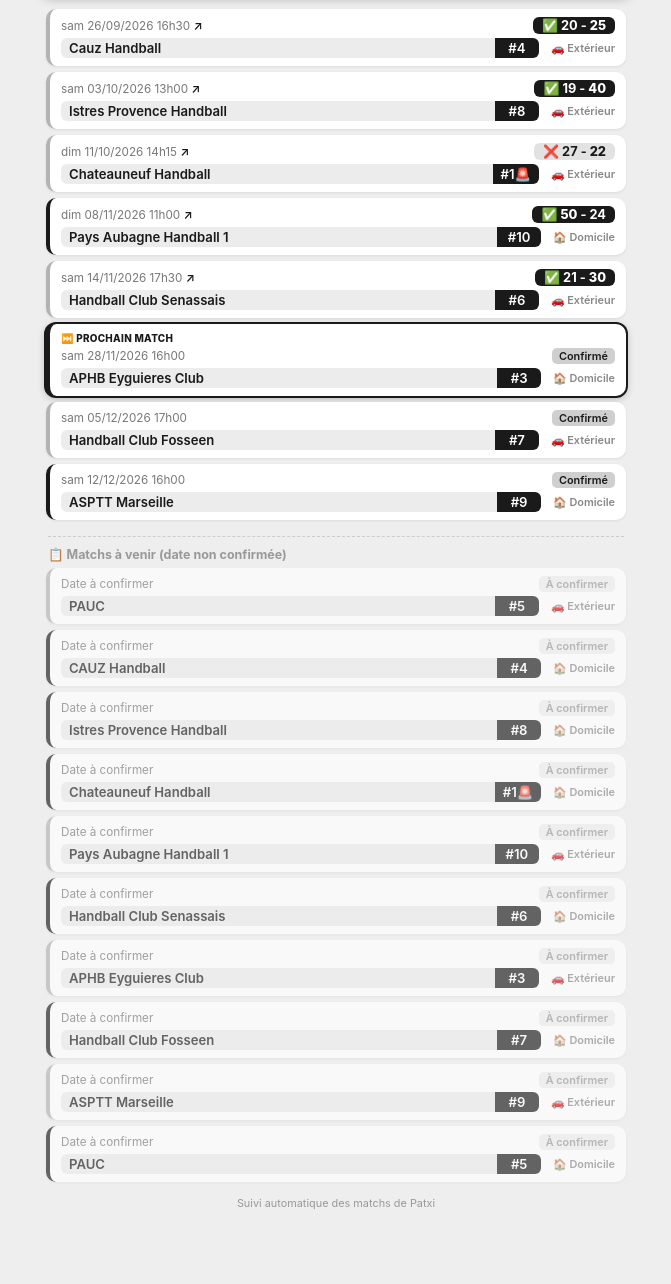
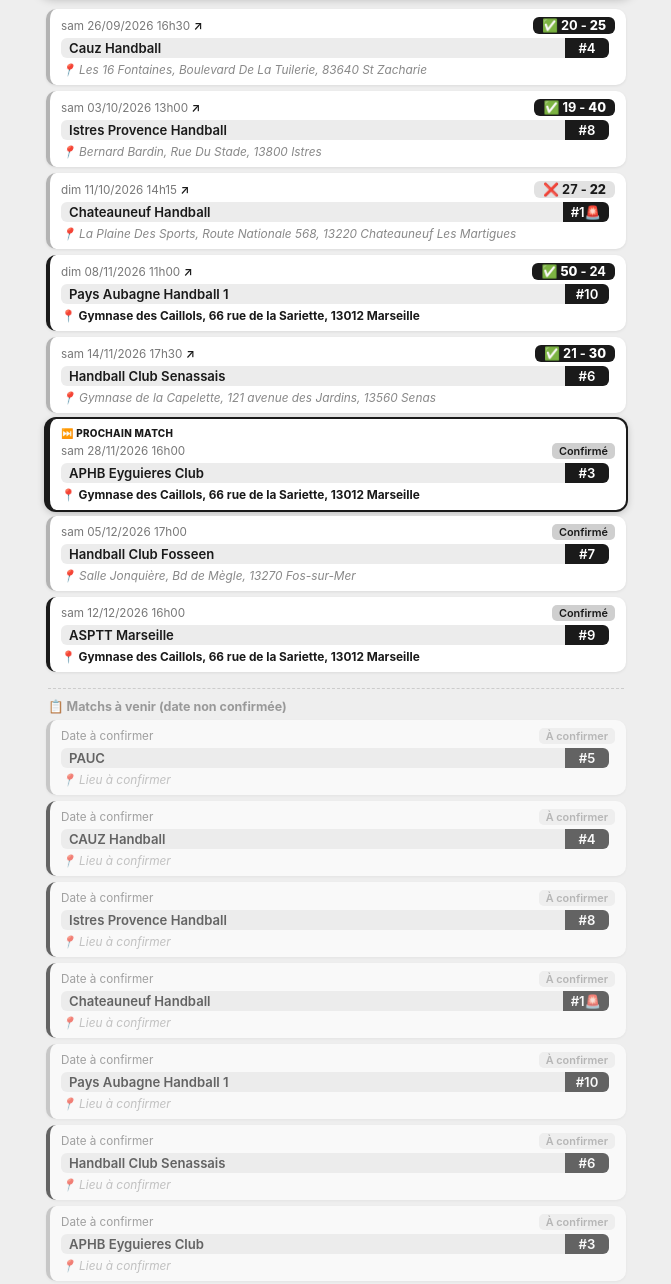
Before and after one commit to smuc-handball-u15/u15-pre-excellence, a plain HTML site: page index.html in a window 1280 px wide. Shown: the part 111-1395 px from the top of the page, without its empty margins (304-975 px from the left). Before the commit the page ends 1347 px from the top, so only its background shows below. Drawn offline with Linux system fonts and the light colour scheme.

Commit message:
Restore venue, drop Domicile/Exterieur label, style venue by home/away

```diff
--- a/index.html
+++ b/index.html
@@ -25,6 +25,10 @@ body { font-family: -apple-system, BlinkMacSystemFont, 'Segoe UI', system-ui, sa
 .advname { background:#ececec; color:#1a1a1a; padding:2px 8px; flex:1; text-align:left; }
 .advrank { background:#1a1a1a; color:#fff; padding:2px 8px; text-align:center; white-space:nowrap; min-width:44px; flex-shrink:0; }
 .dloc { font-size:0.68rem; color:#888; white-space:nowrap; font-weight:600; }
+.venue { font-size:0.74rem; margin-top:5px; }
+.venue.domicile { color:#1a1a1a; font-weight:700; }
+.venue.exterieur { color:#888; font-style:italic; font-weight:400; }
+.venue.aconfirmer { color:#aaa; font-style:italic; }
 .row-bottom { display:flex; align-items:center; justify-content:space-between; gap:6px; margin-top:4px; }
 .row-date { display:flex; align-items:center; justify-content:space-between; gap:6px; }
 .meta { font-size:0.73rem; color:#777; }
@@ -47,7 +51,7 @@ footer a { color:#999; }
   <img src="logo.jpg" alt="Logo SMUC Handball">
   <div class="hero-text">
     <h1>SMUC Handball<br>U15 Pré-Excellence</h1>
-    <div class="updated">Bilan : 4 victoires, 1 défaite<br><em>Mise à jour : 24/11/2026 à 22h01</em></div>
+    <div class="updated">Bilan : 4 victoires, 1 défaite<br><em>Mise à jour : 24/11/2026 à 22h04</em></div>
   </div>
 </div>
 <div class="content">
@@ -59,8 +63,8 @@ footer a { color:#999; }
   </div>
   <div class="row-top">
     <span class="advbadge"><span class="advname">Cauz Handball</span><span class="advrank">#4</span></span>
-    <span class="dloc">🚗 Extérieur</span>
   </div>
+  <div class="venue exterieur">📍 Les 16 Fontaines, Boulevard De La Tuilerie, 83640 St Zacharie</div>
 </div>
 <div class="row exterieur">
 
@@ -70,8 +74,8 @@ footer a { color:#999; }
   </div>
   <div class="row-top">
     <span class="advbadge"><span class="advname">Istres Provence Handball</span><span class="advrank">#8</span></span>
-    <span class="dloc">🚗 Extérieur</span>
   </div>
+  <div class="venue exterieur">📍 Bernard Bardin, Rue Du Stade, 13800 Istres</div>
 </div>
 <div class="row exterieur">
 
@@ -81,8 +85,8 @@ footer a { color:#999; }
   </div>
   <div class="row-top">
     <span class="advbadge"><span class="advname">Chateauneuf Handball</span><span class="advrank">#1🚨</span></span>
-    <span class="dloc">🚗 Extérieur</span>
   </div>
+  <div class="venue exterieur">📍 La Plaine Des Sports, Route Nationale 568, 13220 Chateauneuf Les Martigues</div>
 </div>
 <div class="row domicile">
 
@@ -92,8 +96,8 @@ footer a { color:#999; }
   </div>
   <div class="row-top">
     <span class="advbadge"><span class="advname">Pays Aubagne Handball 1</span><span class="advrank">#10</span></span>
-    <span class="dloc">🏠 Domicile</span>
   </div>
+  <div class="venue domicile">📍 Gymnase des Caillols, 66 rue de la Sariette, 13012 Marseille</div>
 </div>
 <div class="row exterieur">
 
@@ -103,8 +107,8 @@ footer a { color:#999; }
   </div>
   <div class="row-top">
     <span class="advbadge"><span class="advname">Handball Club Senassais</span><span class="advrank">#6</span></span>
-    <span class="dloc">🚗 Extérieur</span>
   </div>
+  <div class="venue exterieur">📍 Gymnase de la Capelette, 121 avenue des Jardins, 13560 Senas</div>
 </div>
 <div class="row domicile next">
   <span class="nextbadge">⏭️ PROCHAIN MATCH</span>
@@ -114,8 +118,8 @@ footer a { color:#999; }
   </div>
   <div class="row-top">
     <span class="advbadge"><span class="advname">APHB Eyguieres Club</span><span class="advrank">#3</span></span>
-    <span class="dloc">🏠 Domicile</span>
   </div>
+  <div class="venue domicile">📍 Gymnase des Caillols, 66 rue de la Sariette, 13012 Marseille</div>
 </div>
 <div class="row exterieur">
 
@@ -125,8 +129,8 @@ footer a { color:#999; }
   </div>
   <div class="row-top">
     <span class="advbadge"><span class="advname">Handball Club Fosseen</span><span class="advrank">#7</span></span>
-    <span class="dloc">🚗 Extérieur</span>
   </div>
+  <div class="venue exterieur">📍 Salle Jonquière, Bd de Mègle, 13270 Fos-sur-Mer</div>
 </div>
 <div class="row domicile">
 
@@ -136,8 +140,8 @@ footer a { color:#999; }
   </div>
   <div class="row-top">
     <span class="advbadge"><span class="advname">ASPTT Marseille</span><span class="advrank">#9</span></span>
-    <span class="dloc">🏠 Domicile</span>
   </div>
+  <div class="venue domicile">📍 Gymnase des Caillols, 66 rue de la Sariette, 13012 Marseille</div>
 </div>
 <div class="section-title">📋 Matchs à venir (date non confirmée)</div>
 <div class="tbd-group">
@@ -149,8 +153,8 @@ footer a { color:#999; }
   </div>
   <div class="row-top">
     <span class="advbadge"><span class="advname">PAUC</span><span class="advrank">#5</span></span>
-    <span class="dloc">🚗 Extérieur</span>
   </div>
+  <div class="venue aconfirmer">📍 Lieu à confirmer</div>
 </div>
 <div class="row domicile">
 
@@ -160,8 +164,8 @@ footer a { color:#999; }
   </div>
   <div class="row-top">
     <span class="advbadge"><span class="advname">CAUZ Handball</span><span class="advrank">#4</span></span>
-    <span class="dloc">🏠 Domicile</span>
   </div>
+  <div class="venue aconfirmer">📍 Lieu à confirmer</div>
 </div>
 <div class="row domicile">
 
@@ -171,8 +175,8 @@ footer a { color:#999; }
   </div>
   <div class="row-top">
     <span class="advbadge"><span class="advname">Istres Provence Handball</span><span class="advrank">#8</span></span>
-    <span class="dloc">🏠 Domicile</span>
   </div>
+  <div class="venue aconfirmer">📍 Lieu à confirmer</div>
 </div>
 <div class="row domicile">
 
@@ -182,8 +186,8 @@ footer a { color:#999; }
   </div>
   <div class="row-top">
     <span class="advbadge"><span class="advname">Chateauneuf Handball</span><span class="advrank">#1🚨</span></span>
-    <span class="dloc">🏠 Domicile</span>
   </div>
+  <div class="venue aconfirmer">📍 Lieu à confirmer</div>
 </div>
 <div class="row exterieur">
 
@@ -193,8 +197,8 @@ footer a { color:#999; }
   </div>
   <div class="row-top">
     <span class="advbadge"><span class="advname">Pays Aubagne Handball 1</span><span class="advrank">#10</span></span>
-    <span class="dloc">🚗 Extérieur</span>
   </div>
+  <div class="venue aconfirmer">📍 Lieu à confirmer</div>
 </div>
 <div class="row domicile">
 
@@ -204,8 +208,8 @@ footer a { color:#999; }
   </div>
   <div class="row-top">
     <span class="advbadge"><span class="advname">Handball Club Senassais</span><span class="advrank">#6</span></span>
-    <span class="dloc">🏠 Domicile</span>
   </div>
+  <div class="venue aconfirmer">📍 Lieu à confirmer</div>
 </div>
 <div class="row exterieur">
 
@@ -215,8 +219,8 @@ footer a { color:#999; }
   </div>
   <div class="row-top">
     <span class="advbadge"><span class="advname">APHB Eyguieres Club</span><span class="advrank">#3</span></span>
-    <span class="dloc">🚗 Extérieur</span>
   </div>
+  <div class="venue aconfirmer">📍 Lieu à confirmer</div>
 </div>
 <div class="row domicile">
 
@@ -226,8 +230,8 @@ footer a { color:#999; }
   </div>
   <div class="row-top">
     <span class="advbadge"><span class="advname">Handball Club Fosseen</span><span class="advrank">#7</span></span>
-    <span class="dloc">🏠 Domicile</span>
   </div>
+  <div class="venue aconfirmer">📍 Lieu à confirmer</div>
 </div>
 <div class="row exterieur">
 
@@ -237,8 +241,8 @@ footer a { color:#999; }
   </div>
   <div class="row-top">
     <span class="advbadge"><span class="advname">ASPTT Marseille</span><span class="advrank">#9</span></span>
-    <span class="dloc">🚗 Extérieur</span>
   </div>
+  <div class="venue aconfirmer">📍 Lieu à confirmer</div>
 </div>
 <div class="row domicile">
 
@@ -248,8 +252,8 @@ footer a { color:#999; }
   </div>
   <div class="row-top">
     <span class="advbadge"><span class="advname">PAUC</span><span class="advrank">#5</span></span>
-    <span class="dloc">🏠 Domicile</span>
   </div>
+  <div class="venue aconfirmer">📍 Lieu à confirmer</div>
 </div>
 </div>
 <footer>Suivi automatique des matchs de Patxi</footer>
```
